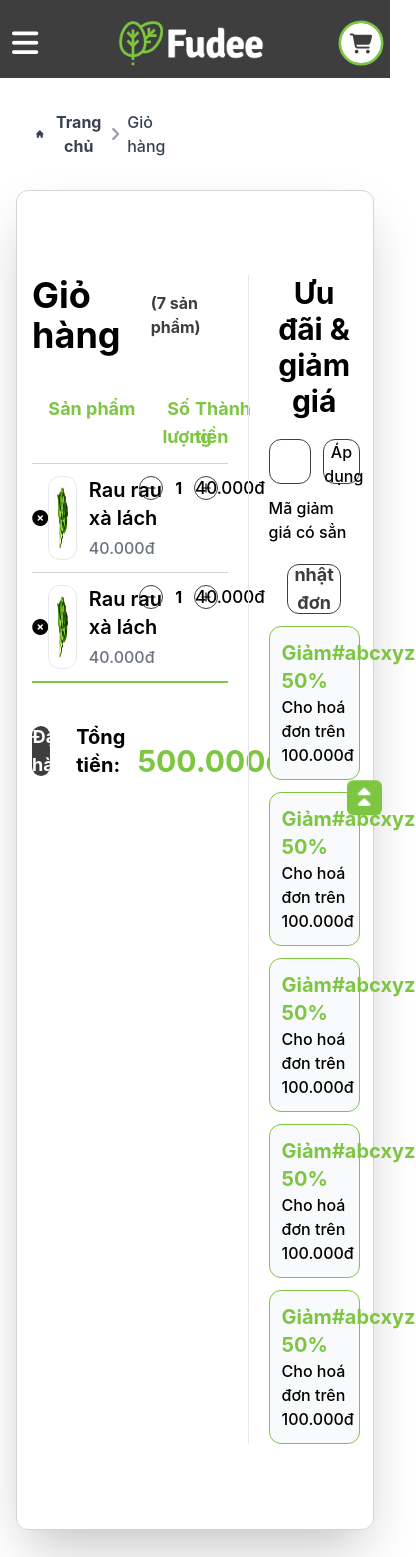
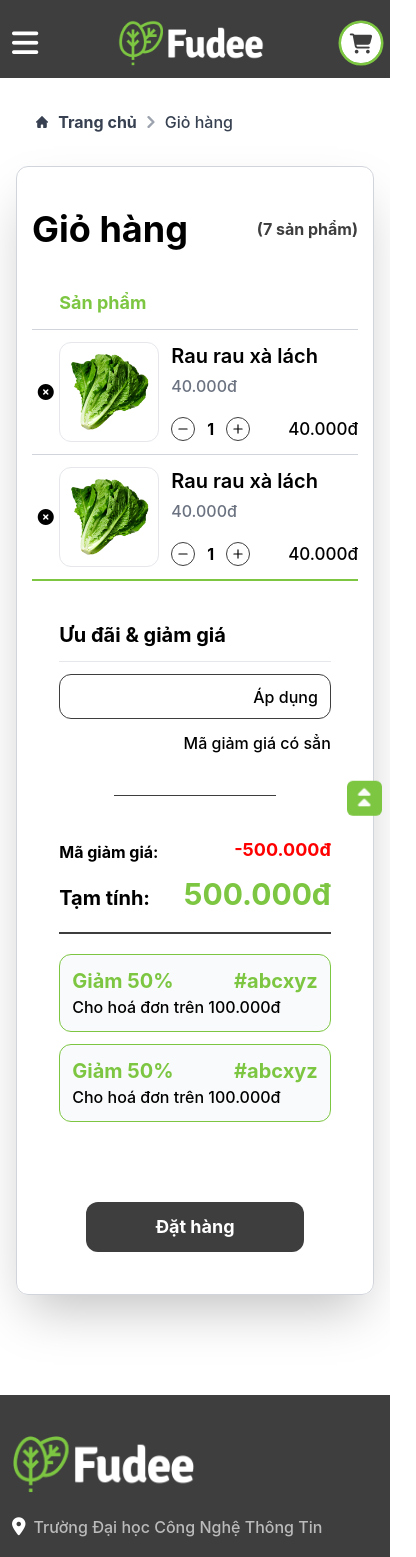
Before and after one commit to tuilaqui123/NongSan, a React (Vite) app: page /gio-hang in a window 390 px wide. Shown: the top 1557 px of the page, 416 px wide, since content can reach past the window. Built offline with nearby package versions, Linux system fonts and the light colour scheme.

Commit message:
Cart Checkout and responsive

```diff
--- a/src/pages/Cart/Cart.jsx
+++ b/src/pages/Cart/Cart.jsx
@@ -7,44 +7,82 @@ import { Link } from "react-router-dom";
 
 const Cart = () => {
     return (
-        <div className="w-full h-auto flex flex-col items-center py-5 mb-20">
+        <div className="w-full h-auto flex flex-col items-center py-5 mb-20 ">
             <div className="w-11/12">
-                <div className="w-1/3 mb-5">
+                <div className="w-2/3 mb-5">
                     <Breadcrumb
                         location={"Giỏ hàng"}
                     />
                 </div>
-                <div className="w-full border border-gray-300 shadow-2xl flex items-center justify-center py-[10vh] rounded-xl ">
+                <div className="w-full border border-gray-300 shadow-2xl flex items-center justify-center py-[5vh] rounded-xl ">
                     <div className="w-11/12 h-full flex flex-row">
-                        <div className="w-3/5">
+                        <div className="w-full">
                             <div className="flex flex-row justify-between items-center w-full mb-10">
                                 <p className="text-4xl font-bold">Giỏ hàng</p>
                                 <p className="text-[#3e3e3e] font-bold">(7 sản phẩm)</p>
                             </div>
                             <div className="w-full flex flex-row ">
                                 <div className="w-1/12"></div>
-                                <p className="w-7/12 text-lg font-bold text-[#7dc642]">Sản phẩm</p>
-                                <p className="w-2/12 text-lg text-center font-bold text-[#7dc642]">Số lượng</p>
-                                <p className="w-2/12 text-lg text-end font-bold text-[#7dc642]">Thành tiền</p>
+                                <p className="w-11/12 md:w-7/12 text-lg font-bold text-[#7dc642]">Sản phẩm</p>
+                                <p className="w-2/12 text-lg text-center font-bold text-[#7dc642] md:block hidden">Số lượng</p>
+                                <p className="w-2/12 text-lg text-end font-bold text-[#7dc642] md:block hidden">Thành tiền</p>
                             </div>
                             <div className="w-full">
                                 <CartItem />
                                 <CartItem />
                             </div>
                             <div className="w-full border-b-2 border-[#7dc642] mt-3"></div>
-                            <div className="w-full mt-10 flex flex-row justify-between items-center ">
-                                <div className="w-3/5 flex flex-row">
+
+                            <div className="w-full h-auto mt-10 sm:mt-5 flex flex-col sm:flex-row sm:items-start items-center justify-between gap-10 md:gap-5">
+
+                                <div className="w-10/12 h-full sm:w-1/2 md:w-2/5 grid grid-cols-1 ">
+                                    <div className="w-full">
+                                        <p className="text-xl text-left font-bold mb-3 pb-3 border-b">Ưu đãi & giảm giá</p>
+                                        <div className="relative w-full flex items-center gap-3">
+                                            <input
+                                                type="text"
+                                                className="w-full h-[45px] pr-[35%] pl-3  border border-[#3e3e3e] rounded-xl focus:ring-[#7dc642] focus:outline-[#7dc642]"
+                                            />
+                                            <button className="absolute right-0 w-1/3 h-[45px] rounded-xl hover:border-[#7dc642] hover:bg-[#7dc642] group">
+                                                <p className="font-medium group-hover:text-white">Áp dụng</p>
+                                            </button>
+                                        </div>
+                                        <div className="w-full flex items-end justify-end">
+                                            <p className="w-auto text-right font-medium mt-3 hover:text-[#7dc642] cursor-pointer">Mã giảm giá có sẳn</p>
+                                        </div>
+                                    </div>
+                                    <div className="w-full hidden sm:grid grid-cols-1 gap-3 mt-10">
+                                        <UseDiscount />
+                                        <UseDiscount />
+                                    </div>
+                                </div>
+
+                                <div className="w-1/2 sm:hidden border-b border-[#3e3e3e]"></div>
+
+                                <div className="w-10/12 sm:w-1/2 md:w-2/5  flex flex-col justify-between items-center">
+                                    <div className="w-full pb-5 border-b-2 border-[#3e3e3e]">
+                                        <div className="flex flex-row justify-between items-end gap-3 mb-3">
+                                            <p className="text-base font-bold">Mã giảm giá:</p>
+                                            <p className="text-lg font-bold text-[#ff0000]">-500.000đ</p>
+                                        </div>
+                                        <div className="w-full flex flex-row justify-between items-end gap-3">
+                                            <p className="text-xl font-bold">Tạm tính:</p>
+                                            <p className="text-3xl font-bold text-[#7dc642]">500.000đ</p>
+                                        </div>
+                                    </div>
+                                    <div className="w-full sm:hidden grid grid-cols-1 gap-3 mt-5">
+                                        <UseDiscount />
+                                        <UseDiscount />
+                                    </div>
+                                    <div className="w-4/5 flex flex-row mt-20">
                                         <Link
                                             to={"/thanh-toan"}
-                                        className="relative bg-[#3e3e3e] w-2/5 h-[50px] rounded-xl flex items-center group overflow-hidden"
+                                            className="relative bg-[#3e3e3e] w-full h-[50px] rounded-xl flex items-center group overflow-hidden"
                                         >
                                             <div className="bg-[#7dc642] absolute w-0 h-full rounded-lg group-hover:w-full duration-300"></div>
                                             <p className="text-lg text-center w-full text-white font-bold z-10">Đặt hàng</p>
                                         </Link>
                                     </div>
-                                <div className="flex flex-row items-end gap-3">
-                                    <p className="text-xl font-bold">Tổng tiền:</p>
-                                    <p className="text-3xl font-bold text-[#7dc642]">500.000đ</p>
                                 </div>
                             </div>
                         </div>
@@ -69,9 +107,7 @@ const Cart = () => {
                             </div>
                         </div>
 
-
-
-                        <div className="w-2/5 border-l pl-5 ml-5 ">
+                        <div className="w-full border-l pl-5 ml-5 hidden">
                             <div className="w-10/12">
                                 <p className="text-3xl text-center font-bold mb-5">Ưu đãi & giảm giá</p>
                                 <div className="w-full flex items-center gap-3 ">
--- a/src/pages/Cart/CartItem.jsx
+++ b/src/pages/Cart/CartItem.jsx
@@ -9,24 +9,35 @@ const CartItem = () => {
             <div className="w-1/12 flex items-center justify-center">
                 <i className="fa-solid fa-xmark-circle cursor-pointer hover:text-[#fc0307]"></i>
             </div>
-            <div className="w-7/12 flex flex-row gap-3">
+            <div className="w-11/12 md:w-7/12 flex flex-row gap-3">
                 <img
                     src={itemImg}
-                    className="w-1/4 border rounded-xl p-2"
+                    className="w-[100px] h-[100px] border rounded-xl p-2"
                 />
-                <div className="h-full flex flex-col ">
-                    <p className="text-xl font-semibold">Rau rau xà lách</p>
-                    <p className="mt-1 font-medium text-gray-500">40.000đ</p>
+                <div className="h-full flex flex-col justify-between  w-full md:w-auto ">
+                    <div className="w-full">
+                        <p className="text-xl font-semibold truncate">Rau rau xà lách</p>
+                        <p className="mt-1 font-medium text-gray-500">40.000đ</p>
+                    </div>
+                    <div className="w-full flex flex-row justify-between items-center  md:hidden">
+                        <QuantitySelectionCart
+                            quantity={quantity}
+                            updateQuantity={setQuantity}
+                            limit={20}
+                        />
+                        <p className="w-auto text-end font-medium text-[17px]">40.000đ</p>
+
+                    </div>
                 </div>
             </div>
-            <div className="w-2/12 flex justify-center ">
+            <div className="w-2/12 md:flex justify-center hidden">
                 <QuantitySelectionCart
                     quantity={quantity}
                     updateQuantity={setQuantity}
                     limit={20}
                 />
             </div>
-            <p className="w-2/12 text-end font-medium text-[17px]">40.000đ</p>
+            <p className="w-2/12 text-end font-medium text-[17px] md:block hidden">40.000đ</p>
         </div>
     );
 }
--- a/src/pages/Checkout/Checkout.jsx
+++ b/src/pages/Checkout/Checkout.jsx
@@ -6,23 +6,23 @@ import { Link } from "react-router-dom";
 
 const Checkout = () => {
     return (
-        <div className="w-full h-auto flex flex-col items-center py-5 mb-20">
+        <div className="w-full h-auto flex flex-col items-center py-5 mb-20 ">
             <div className="w-11/12">
-                <div className="w-1/3 mb-5">
+                <div className="w-2/3 mb-5">
                     <Breadcrumb
                         location={"Thanh toán"}
                     />
                 </div>
-                <div className=" w-full h-auto flex flex-row justify-center items-center border border-gray-300 py-[10vh] rounded-xl shadow-2xl">
-                    <div className="w-[95%] h-[90%] flex flex-row gap-10">
-                        <div className="w-3/5 h-auto">
+                <div className=" w-full h-auto flex flex-row justify-center items-center border border-gray-300 py-[5vh] rounded-xl shadow-2xl">
+                    <div className="w-[95%] h-[90%] flex flex-col md:flex-row gap-10 justify-between">
+                        <div className="w-full md:w-[55%] lg:w-3/5 h-auto">
                             <p className="text-4xl font-bold mb-10">Thông tin giao hàng</p>
-                            <div className="mb-7 flex flex-row gap-5">
-                                <button className="bg-[#7dc642] w-1/3 h-[50px] rounded-xl">
+                            <div className=" mb-7 flex flex-row md:flex-col lg:flex-row gap-5">
+                                <button className="bg-[#7dc642] w-1/2 sm:w-1/3 md:w-2/3 lg:w-2/5 h-[50px] rounded-xl">
                                     <p className="text-white font-medium">Sử dụng thông tin có sẵn</p>
                                 </button>
                                 <button
-                                    className="relative bg-white w-1/3 border border-[#3e3e3e] hover:border-[#7dc642] duration-150 ease-out h-[50px] rounded-xl flex items-center group overflow-hidden group"
+                                    className="relative bg-white  w-1/2 sm:w-1/3 md:w-2/3 lg:w-2/5 border border-[#3e3e3e] hover:border-[#7dc642] duration-150 ease-out h-[50px] rounded-xl flex items-center group overflow-hidden group"
                                 >
                                     <div className="bg-[#7dc642] absolute w-0 h-full rounded-lg group-hover:w-full duration-300"></div>
                                     <p className="text-center w-full text-[#3e3e3e] group-hover:text-white font-bold z-10">Nhập thông tin khác</p>
@@ -83,24 +83,25 @@ const Checkout = () => {
                                     />
                                 </div>
                             </div>
-                            <div className="w-full mt-10">
+                            <div className="w-full mt-5">
                                 <p className="font-bold text-xl mb-5">Phương thức thanh toán<span className="text-[#f1564b] font-bold"> *</span></p>
                                 <div className="w-full flex flex-row gap-5">
-                                    <div className="w-1/5 p-3 rounded-xl flex flex-col items-center border-2 border-[#7dc642] gap-3 bg-gray-100 cursor-pointer">
+                                    <div className="w-2/5 lg:w-1/4 p-3 rounded-xl flex flex-col items-center border-2 border-[#7dc642] gap-3 bg-gray-100 cursor-pointer">
                                         <img src="http://nongsan.monamedia.net/template/assets/images/c-form-method-4.png" alt="" />
-                                        <p className="text-center">Thanh toán tiền mặt</p>
+                                        <p className="text-center w-4/5">Thanh toán tiền mặt</p>
                                     </div>
-                                    <div className="w-1/5 p-3 rounded-xl flex flex-col items-center border gap-3 bg-gray-100 cursor-pointer">
+                                    <div className="w-2/5 lg:w-1/4 p-3 rounded-xl flex flex-col items-center border gap-3 bg-gray-100 cursor-pointer">
                                         <img src="http://nongsan.monamedia.net/template/assets/images/c-form-method-2.png" />
-                                        <p className="text-center">Chuyển khoản ngân hàng</p>
+                                        <p className="text-center ">Chuyển khoản ngân hàng</p>
                                     </div>
                                 </div>
                             </div>
                         </div>
-                        <div className=" w-2/5 h-auto bg-[#3e3e3e]  flex justify-center items-center rounded-xl p-5">
-                            <div className="w-full h-auto flex flex-col items-center  gap-5 border rounded-xl p-4 pb-10">
-                                <p className="text-3xl font-bold text-[#7dc642] pb-3 mb-3 border-b border-gray-300">Chi tiết đơn hàng</p>
-                                <div className="w-full flex flex-col gap-3">
+                        <div className="w-full md:w-2/5 h-auto bg-[#3e3e3e]  flex justify-center items-center rounded-xl p-5">
+                            <div className="w-full h-full flex flex-col items-center gap-5 border rounded-xl p-4 pb-10">
+                                <p className="text-3xl md:text-2xl lg:text-3xl font-bold text-[#7dc642] pb-3 mb-3 border-b border-gray-300">Chi tiết đơn hàng</p>
+                                {/* <div className="w-full flex flex-col gap-3"> */}
+                                <div className="w-full flex flex-col sm:grid sm:grid-cols-2 md:flex md:flex-col gap-3">
                                     <CheckoutItem />
                                     <CheckoutItem />
                                     <CheckoutItem />
@@ -110,21 +111,21 @@ const Checkout = () => {
                                 </div>
                                 <div className="w-2/3 my-3  border-b border-gray-300"></div>
                                 <div className="w-full flex flex-col gap-3">
-                                    <div className="w-full flex flex-row justify-between items-end text-white">
-                                        <p className="font-bold">Tạm tính:</p>
+                                    <div className="w-full flex flex-row md:flex-col lg:flex-row justify-between items-end text-white">
+                                        <p className="font-bold w-auto md:w-full lg:w-auto">Tạm tính:</p>
                                         <p className="text-lg font-bold text-[#7dc642]">500.000đ</p>
                                     </div>
-                                    <div className="w-full flex flex-row justify-between items-end text-white">
-                                        <p className="font-bold">Phí giao hàng:</p>
+                                    <div className="w-full flex flex-row md:flex-col lg:flex-row justify-between items-end text-white">
+                                        <p className="font-bold w-auto md:w-full lg:w-auto">Phí giao hàng:</p>
                                         <p className="text-lg font-bold text-[#7dc642]">30.000đ</p>
                                     </div>
-                                    <div className="w-full flex flex-row justify-between items-end text-white">
-                                        <p className="font-bold">Giảm giá:</p>
+                                    <div className="w-full flex flex-row md:flex-col lg:flex-row justify-between items-end text-white">
+                                        <p className="font-bold w-auto md:w-full lg:w-auto">Giảm giá:</p>
                                         <p className="text-lg font-bold text-[#7dc642]">-30.000đ</p>
                                     </div>
                                 </div>
-                                <div className="w-full flex flex-row justify-between items-end text-white mt-7">
-                                    <p className=" text-xl font-bold">Tổng tiền:</p>
+                                <div className="w-full flex flex-row md:flex-col lg:flex-row justify-between items-end text-white mt-7">
+                                    <p className=" text-xl font-bold w-auto md:w-full lg:w-auto">Tổng tiền:</p>
                                     <p className="text-2xl font-bold text-[#7dc642]">1.000.000đ</p>
                                 </div>
                                 <Link
--- a/src/pages/Checkout/CheckoutItem.jsx
+++ b/src/pages/Checkout/CheckoutItem.jsx
@@ -5,15 +5,15 @@ import itemImg from '../../assets/image/item.png'
 const CheckoutItem = () => {
     return (
         <div className="w-full flex flex-row gap-3">
-            <div className="w-1/4 p-2 border border-[#bbbbbb] rounded-xl">
+            <div className="w-1/4 sm:w-2/5 md:w-2/5 lg:w-1/4 p-2 border border-[#bbbbbb] rounded-xl">
                 <img
                     src={itemImg}
-                    className="w-full"
+                    className="w-full h-full"
                 />
             </div>
-            <div className="w-3/4 text-white text-[15px] flex flex-row justify-between">
-                <div className="w-3/5">
-                    <p className="font-medium text-[16px] mb-1">Rau xà lách</p>
+            <div className="w-3/4 md:w-3/5 lg:w-3/4 text-white text-[15px] flex flex-row sm:flex-col lg:flex-row justify-between">
+                <div className="w-full lg:w-3/5">
+                    <p className="font-medium text-[16px] mb-1 truncate">Rau xà lách</p>
                     <p className="font-medium">Số lượng: <span className="font-normal">6</span></p>
                 </div>
                 <p className="font-bold text-[#7dc642] ">400.000đ</p>
```
Also changed, not shown: src/pages/OrderReceived/OrderReceived.jsx (+17 -21 lines), setup.txt. Lines whose indentation alone changed are shown as unchanged.
